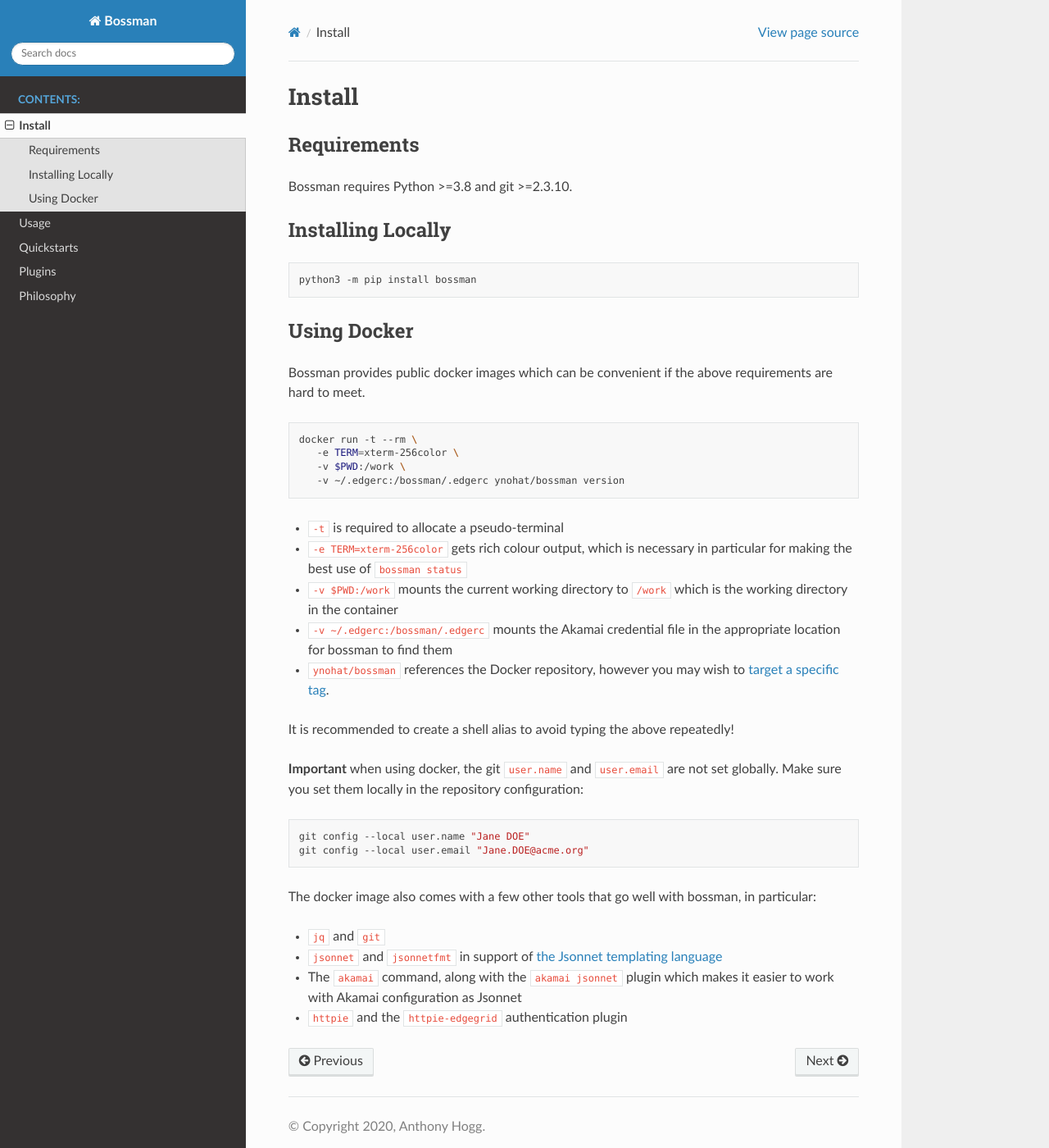
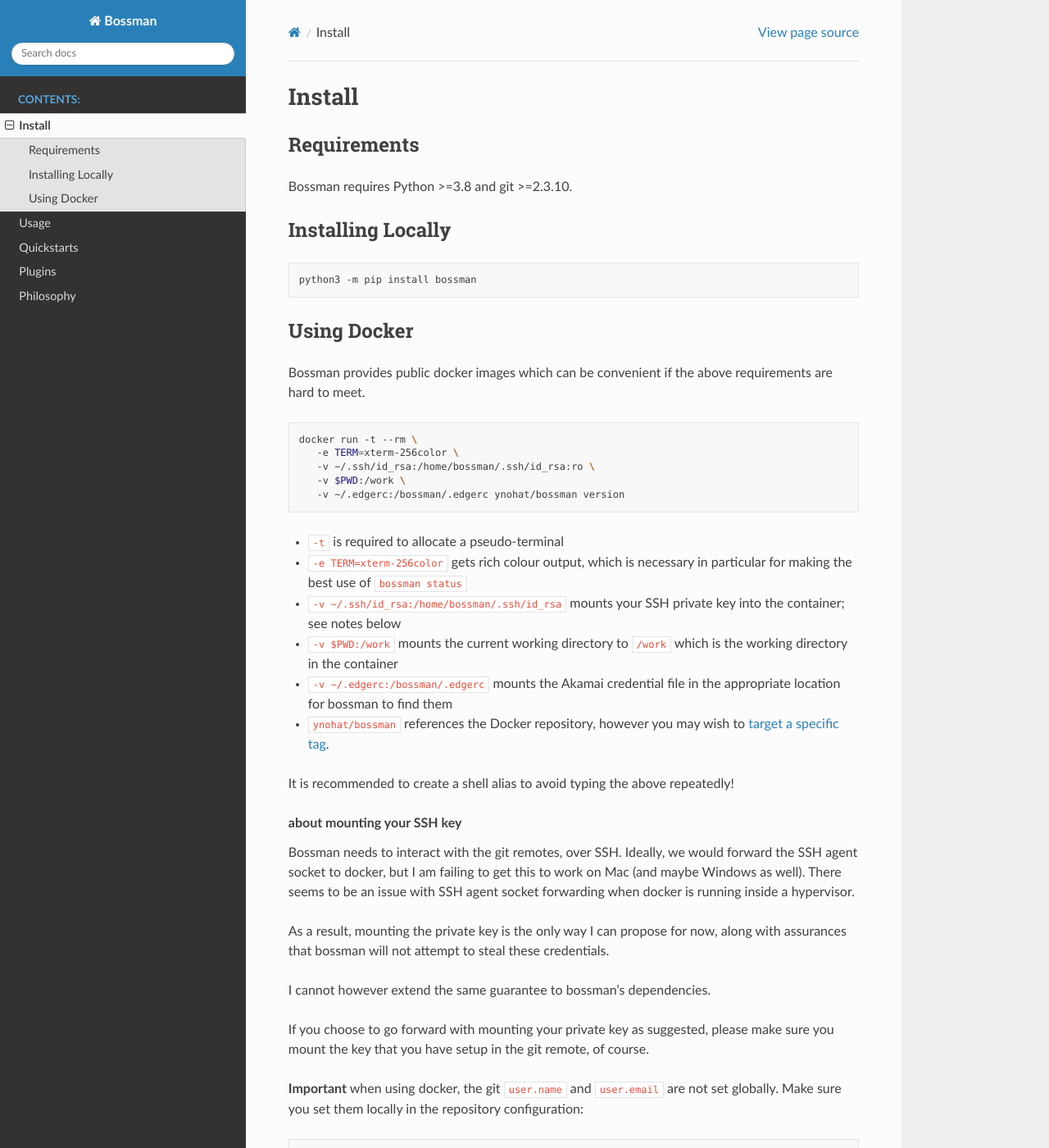
Before and after one commit to ynohat/bossman, a Sphinx documentation site: the page built from docs/install.rst, in a window 1280 px wide and 1400 px high. Shown: the whole window at 82% size. Built offline with Sphinx 7.4.7 and the Read the Docs theme 2.0.0, drawn with Linux system fonts in a browser that asks for light colours.

Commit message:
fix(docker,docs): provide instruction for mounting SSH key in container

```diff
--- a/docs/install.rst
+++ b/docs/install.rst
@@ -25,16 +25,32 @@ are hard to meet.
 
    docker run -t --rm \
       -e TERM=xterm-256color \
+      -v ~/.ssh/id_rsa:/home/bossman/.ssh/id_rsa:ro \
       -v $PWD:/work \
       -v ~/.edgerc:/bossman/.edgerc ynohat/bossman version
 
 - ``-t`` is required to allocate a pseudo-terminal
 - ``-e TERM=xterm-256color`` gets rich colour output, which is necessary in particular for making the best use of ``bossman status``
+- ``-v ~/.ssh/id_rsa:/home/bossman/.ssh/id_rsa`` mounts your SSH private key into the container; see notes below
 - ``-v $PWD:/work`` mounts the current working directory to ``/work`` which is the working directory in the container
 - ``-v ~/.edgerc:/bossman/.edgerc`` mounts the Akamai credential file in the appropriate location for bossman to find them
 - ``ynohat/bossman`` references the Docker repository, however you may wish to `target a specific tag <https://hub.docker.com/repository/docker/ynohat/bossman/tags?page=1&ordering=last_updated>`_.
 
 It is recommended to create a shell alias to avoid typing the above repeatedly!
+
+.. topic:: about mounting your SSH key
+
+   Bossman needs to interact with the git remotes, over SSH. Ideally, we would forward the SSH agent socket
+   to docker, but I am failing to get this to work on Mac (and maybe Windows as well). There seems to be
+   an issue with SSH agent socket forwarding when docker is running inside a hypervisor.
+
+   As a result, mounting the private key is the only way I can propose for now, along with assurances that
+   bossman will not attempt to steal these credentials.
+
+   I cannot however extend the same guarantee to bossman's dependencies.
+
+   If you choose to go forward with mounting your private key as suggested, please make sure you mount the
+   key that you have setup in the git remote, of course.
 
 **Important** when using docker, the git ``user.name`` and ``user.email`` are not set globally.
 Make sure you set them locally in the repository configuration:
```
Also changed, not shown: 1 other file.
